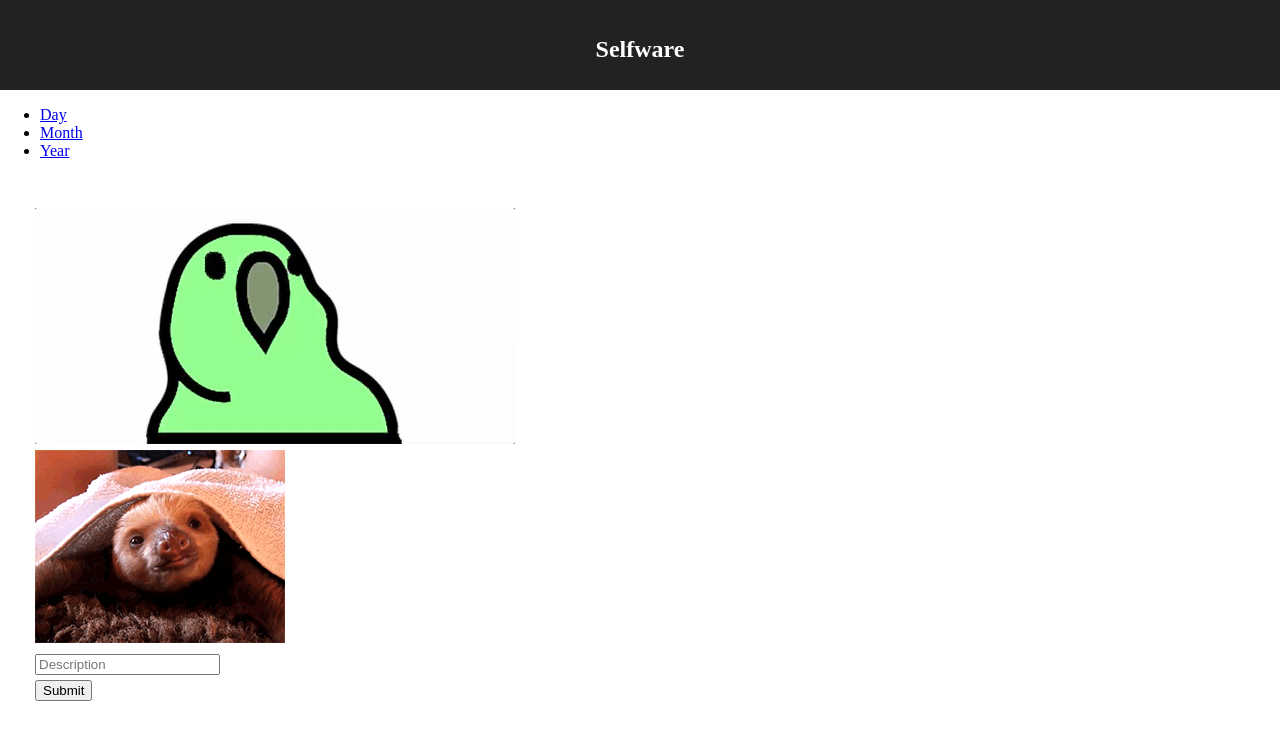
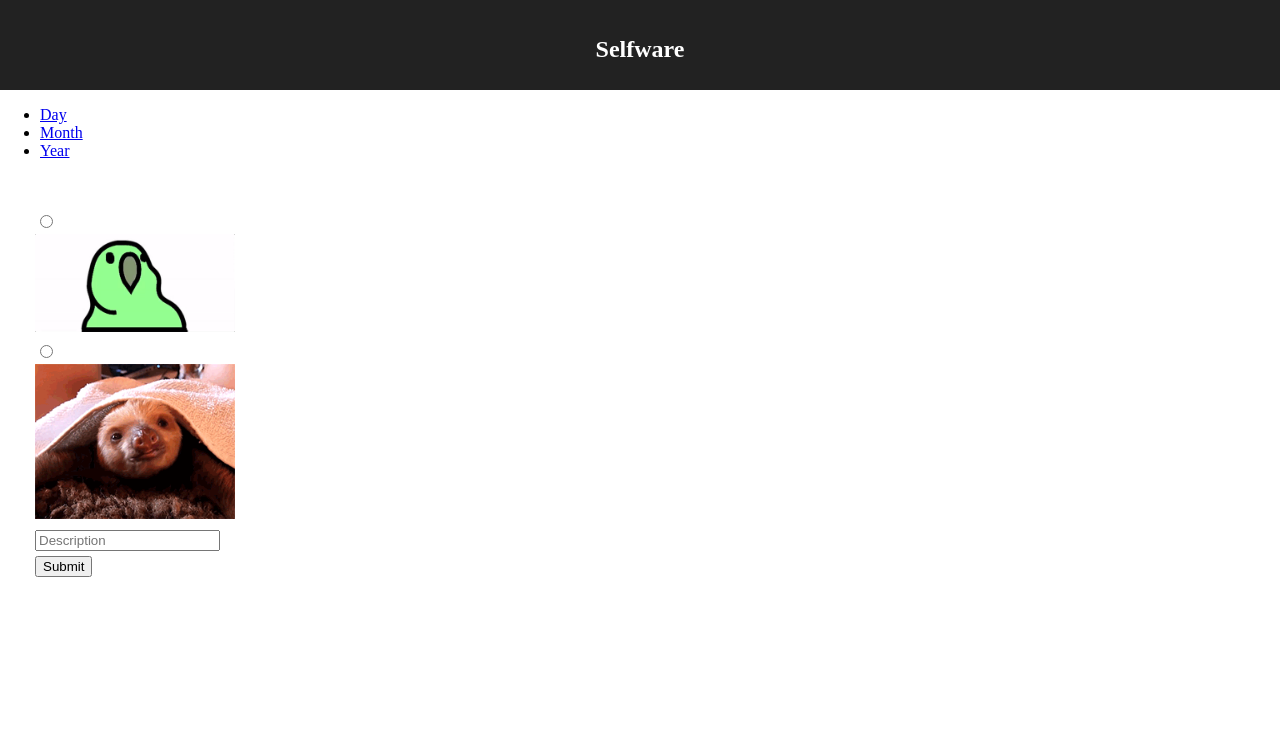
Before and after one commit to davidnicholastaylor/Meme-otional, a React (Create React App) app: page /days/new in a window 1280 px wide. Shown: the top 740 px of the page. Built offline with nearby package versions, Linux system fonts and the light colour scheme; no server answers.

Commit message:
everything is broken yay

```diff
--- a/src/components/days/DayCard.js
+++ b/src/components/days/DayCard.js
@@ -29,7 +29,7 @@ export default class DayDisplay extends Component {
                             <div className="card">
                                 {activeUser.id === day.userId &&
                                     <div className="card-body">
-                                        <img className="card-title" src={day.rating}/>
+                                        <img className="rating-display" alt="rating" src={day.rating}/>
                                         <h5>
                                             {day.date}
                                         </h5>
--- a/src/components/days/DayForm.js
+++ b/src/components/days/DayForm.js
@@ -1,6 +1,6 @@
 import React, { Component } from "react"
 import DayDate from "./DayDate"
-import "./day.css"
+// import "./day.css"
 import party from "../images/party.gif"
 import sloth from "../images/sloth.gif"
 
@@ -13,6 +13,10 @@ export default class DayForm extends Component {
         description: ""
     }
 
+    componentDidMount() {
+        const option1 = {party}
+        this.setState(option1)
+    }
 
     // Update state whenever an input field is edited
     handleFieldChange = evt => {
@@ -40,23 +44,27 @@ export default class DayForm extends Component {
     }
 
     render() {
-
         return (
             <React.Fragment>
-                <form className="dayForm">
-                    <div className="container">
+                <form className="container">
                         <label>
-                            <input type="radio" required
+                            <input type="radio"
                                 onChange={this.handleFieldChange}
                                 id="rating"
-                                value={party} />
+                                name="mood"
+                                value="option1"
+                                checked={this.state.rating==="option1"}
+                                />
                             <img src={party} alt="Rad" className="rad"></img>
                         </label>
                         <label>
-                            <input type="radio" required
+                            <input type="radio"
                                 onChange={this.handleFieldChange}
                                 id="rating"
-                                value={sloth} />
+                                name="mood"
+                                value="option2"
+                                checked={this.state.rating==="option2"}
+                                />
                             <img src={sloth} alt="Tired" className="tired"></img>
                         </label>
                         <input type="text" required
@@ -64,7 +72,6 @@ export default class DayForm extends Component {
                             id="description"
                             placeholder="Description" />
                         <button onClick={this.constructNewDay}>Submit</button>
-                    </div>
                 </form>
             </React.Fragment>
         )
--- a/src/components/days/day.css
+++ b/src/components/days/day.css
@@ -61,20 +61,30 @@
     user-select: none;
 }
 
-.container input[type=radio] {
+/* .container input[type=radio] {
     position: absolute;
     opacity: 0;
     cursor: pointer;
-}
+} */
 
 .container input[type=radio]:checked ~ .rad {
     border: solid 3px #2196F3;
-  }
+}
 
-  .container input[type=radio]:checked ~ .tired {
+.container input[type=radio]:checked ~ .tired {
     border: solid 3px slateblue;
-  }
+}
 
-  /* .container input[type=radio]:checked ~ .tired {
-    border: solid 3px #2196F3;
-  } */
+
+.tired {
+    max-width: 200px;
+}
+
+.rad {
+    max-width: 200px;
+}
+
+
+.rating-display {
+    max-width: 200px;
+}
```
